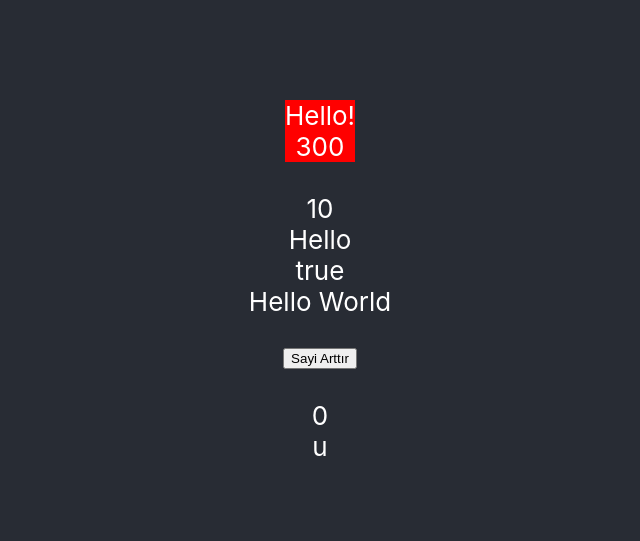
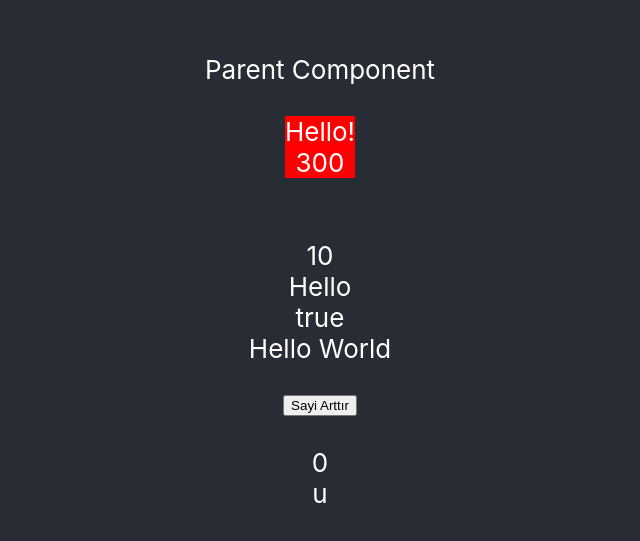
Before and after one commit to huseyinbattal/react-typescript, a React (Create React App) app: page / in a window 1280 px wide. Shown: the part 119-660 px from the top of the page, without its empty margins (320-960 px from the left). Built offline with nearby package versions, Linux system fonts and the light colour scheme.

Commit message:
ReactNode

```diff
--- a/src/App.tsx
+++ b/src/App.tsx
@@ -2,6 +2,7 @@ import React, { useState } from 'react';
 import './App.css';
 import HelloWorld from './components/HelloWorld';
 import Title from './components/title';
+import ParentComponent from './components/ParentComponent';
 
 function App() {
   const [number, setNumber] = useState(0);
@@ -9,7 +10,12 @@ function App() {
   return (
     <div className="App">
       <header className="App-header">
+        <ParentComponent>
+          Parent Component
+        </ParentComponent>
+        <br/>
         <Title subtitle={300} title='Hello!' bgColor='red' />
+        <br/>
         <HelloWorld isActive text='Hello' onClick={() => {console.log("Merhaba")
         }} number={10} />
         <br/>
--- a/src/components/Parent.tsx
+++ /dev/null
@@ -1,5 +0,0 @@
-const Parent = () => {
-
-}
-
-export default Parent;
--- /dev/null
+++ b/src/components/ParentComponent.tsx
@@ -0,0 +1,15 @@
+
+
+interface PropTypes{
+    children:React.ReactNode
+}
+
+const ParentComponent = (props:PropTypes) => {
+    return (
+        <div>
+    {props.children}
+        </div>
+    )
+}
+
+export default ParentComponent;
```
